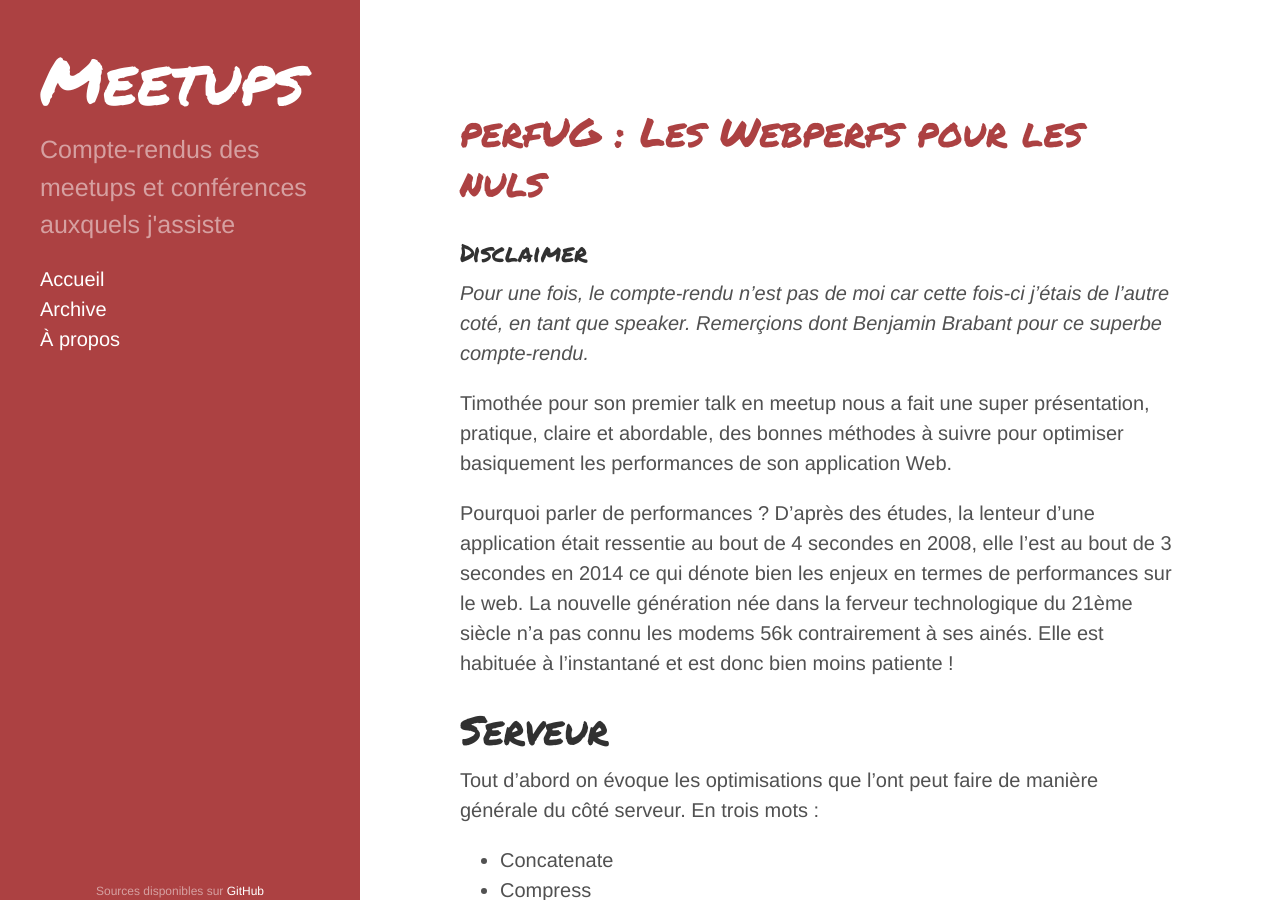
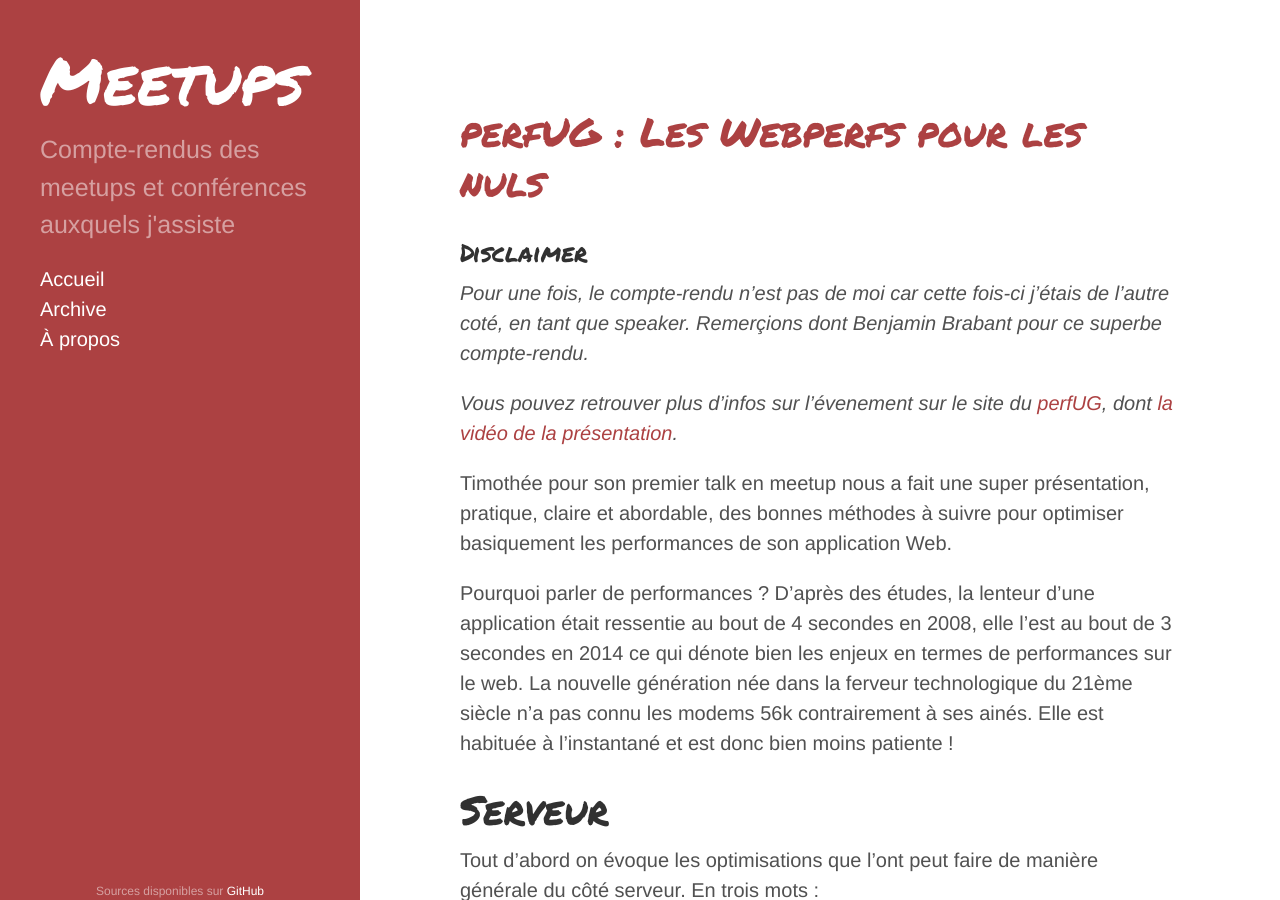
Before and after one commit to pixelastic/meetups.pixelastic.com, a Jekyll site: the page built from _posts/2014-08-28-perfug-webperfs-pour-les-nuls.md, in a window 1280 px wide and 900 px high. Built offline with Jekyll 4.4.1, drawn with Linux system fonts in a browser that asks for light colours; Markdown is read by kramdown in place of the engine named in the settings.

Commit message:
Adding links to informations and video.

```diff
--- a/_posts/2014-08-28-perfug-webperfs-pour-les-nuls.md
+++ b/_posts/2014-08-28-perfug-webperfs-pour-les-nuls.md
@@ -8,6 +8,10 @@ tags: perfUG
 *Pour une fois, le compte-rendu n'est pas de moi car cette fois-ci j'étais de
 l'autre coté, en tant que speaker. Remerçions dont Benjamin Brabant pour ce
 superbe compte-rendu.*
+
+*Vous pouvez retrouver plus d'infos sur l'évenement sur le site du
+[perfUG](http://perfug.github.io/compte-rendu/2014/08/31/compte-rendu-du-perfug--webperfs-pour-les-nuls/),
+dont [la vidéo de la présentation](http://octo.ubicast.tv/permalink/v12516c17909efi73ga5/).*
 
 Timothée pour son premier talk en meetup nous a fait une super présentation,
 pratique, claire et abordable, des bonnes méthodes à suivre pour optimiser
```
